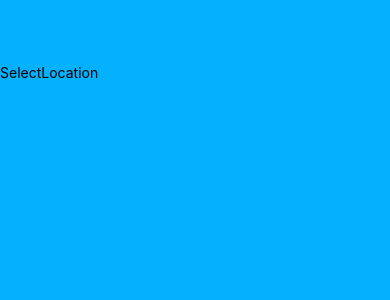
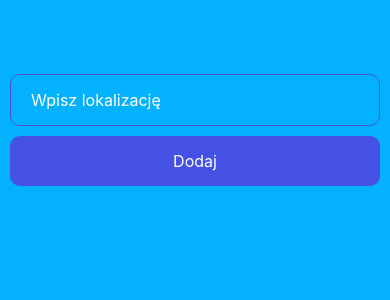
Before and after one commit to MariuszRudnik/Weather-App, a React Native app: screen /SelectLocation in a window 390 px wide. Shown: the top 300 px of the page. Built offline with nearby package versions, Linux system fonts and the light colour scheme.

Commit message:
Refactor SelectLocation.tsx component .

```diff
--- a/package.json
+++ b/package.json
@@ -17,9 +17,9 @@
     "expo": "~51.0.24",
     "expo-status-bar": "~1.12.1",
     "react": "18.2.0",
-    "react-native": "0.74.3",
-    "react-native-safe-area-context": "^4.10.9",
-    "react-native-screens": "^3.34.0"
+    "react-native": "^0.74.5",
+    "react-native-safe-area-context": "^4.10.5",
+    "react-native-screens": "^3.31.1"
   },
   "devDependencies": {
     "@babel/core": "^7.20.0",
--- a/src/screens/SelectLocation.tsx
+++ b/src/screens/SelectLocation.tsx
@@ -1,21 +1,100 @@
-import React from 'react';
-import { View, Text, StyleSheet, TouchableOpacity } from 'react-native';
+import React, { useState } from 'react';
+import {
+  View,
+  Text,
+  StyleSheet,
+  TouchableOpacity,
+  TextInput,
+} from 'react-native';
 import { useNavigation } from '@react-navigation/native';
 import { NativeStackNavigationProp } from 'react-native-screens/lib/typescript/native-stack/types';
 import { RooStackParamList } from '../navigation/Root';
+import { COLORS } from '../themes/colors';
+
+interface ListItem {
+  title: string;
+  value: string;
+}
 
 const SelectLocation = () => {
   const { navigate } =
     useNavigation<NativeStackNavigationProp<RooStackParamList>>();
+  const [value, setValue] = useState('');
+  const [list, setList] = useState<ListItem[]>([]);
+
   return (
-    <View>
-      <TouchableOpacity onPress={() => navigate('LocationDetails')}>
-        <Text>SelectLocation</Text>
+    <View style={styles.container}>
+      <TextInput
+        placeholder="Wpisz lokalizację"
+        placeholderTextColor={COLORS.text}
+        selectionColor={COLORS.text}
+        style={styles.input}
+        onChangeText={setValue}
+        value={value}
+      />
+
+      <TouchableOpacity
+        style={styles.button}
+        onPress={() => {
+          setList([...list, { title: value, value }]);
+          setValue('');
+        }}
+      >
+        <Text style={styles.buttonText}>Dodaj</Text>
       </TouchableOpacity>
+      <View style={styles.listContainer}>
+        {list.map((item, index) => (
+          <View key={index} style={styles.item}>
+            <Text style={styles.itemColor}>{item.title}</Text>
+          </View>
+        ))}
+      </View>
     </View>
   );
 };
 
 export default SelectLocation;
 
-const styles = StyleSheet.create({});
+const styles = StyleSheet.create({
+  container: {
+    margin: 10,
+  },
+  input: {
+    width: '100%',
+    borderWidth: 1,
+    borderColor: COLORS.links,
+    padding: 15,
+    paddingHorizontal: 20,
+    fontSize: 16,
+    color: COLORS.text,
+    borderRadius: 10,
+  },
+  button: {
+    backgroundColor: COLORS.links,
+    width: '100%',
+    marginTop: 10,
+    padding: 15,
+    borderRadius: 10,
+    alignItems: 'center',
+    justifyContent: 'center',
+  },
+  buttonText: {
+    color: COLORS.text,
+    fontSize: 16,
+  },
+  item: {
+    width: '100%',
+    backgroundColor: COLORS.lightBlue,
+    marginBottom: 10,
+    padding: 20,
+    borderRadius: 10,
+  },
+  listContainer: {
+    width: '100%',
+    marginTop: 40,
+  },
+  itemColor: {
+    color: COLORS.text,
+    fontSize: 16,
+  },
+});
```
Also changed, not shown: 1 other file (tests, documents, lock files or other folders).
